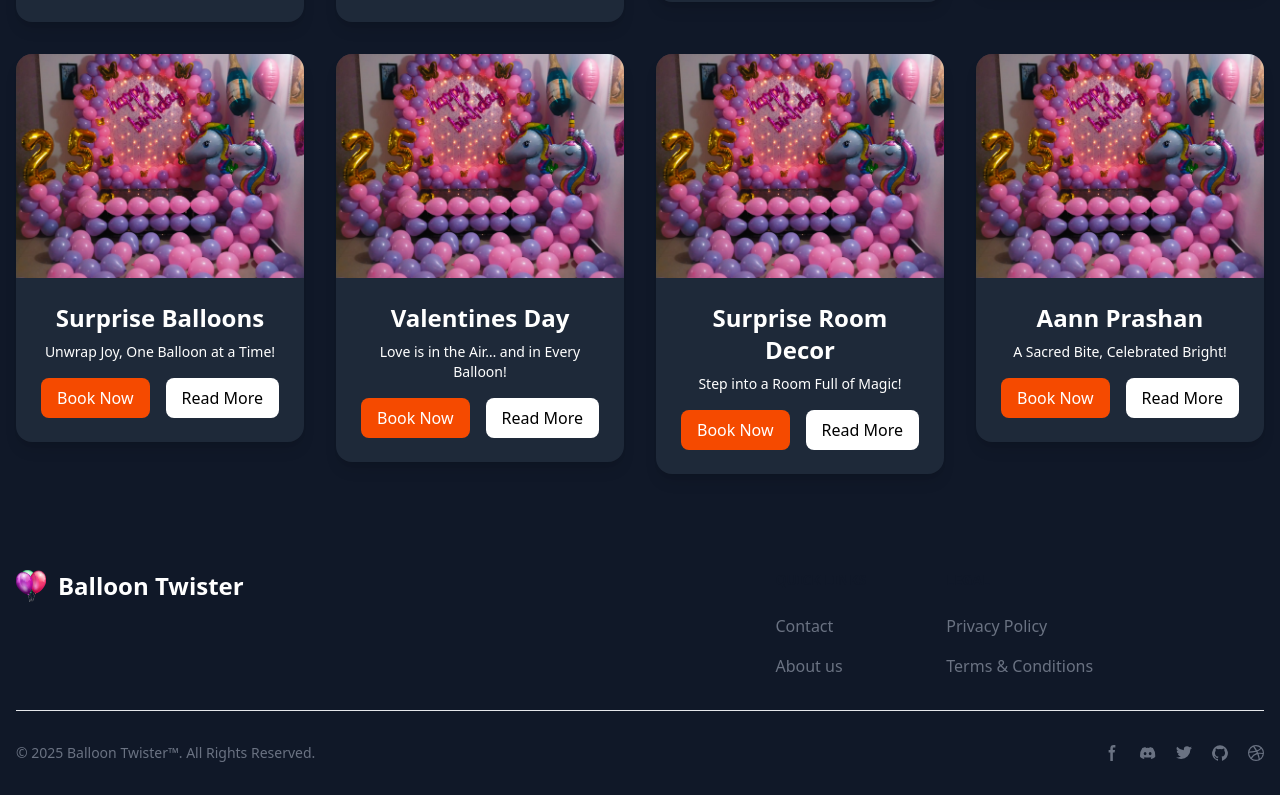
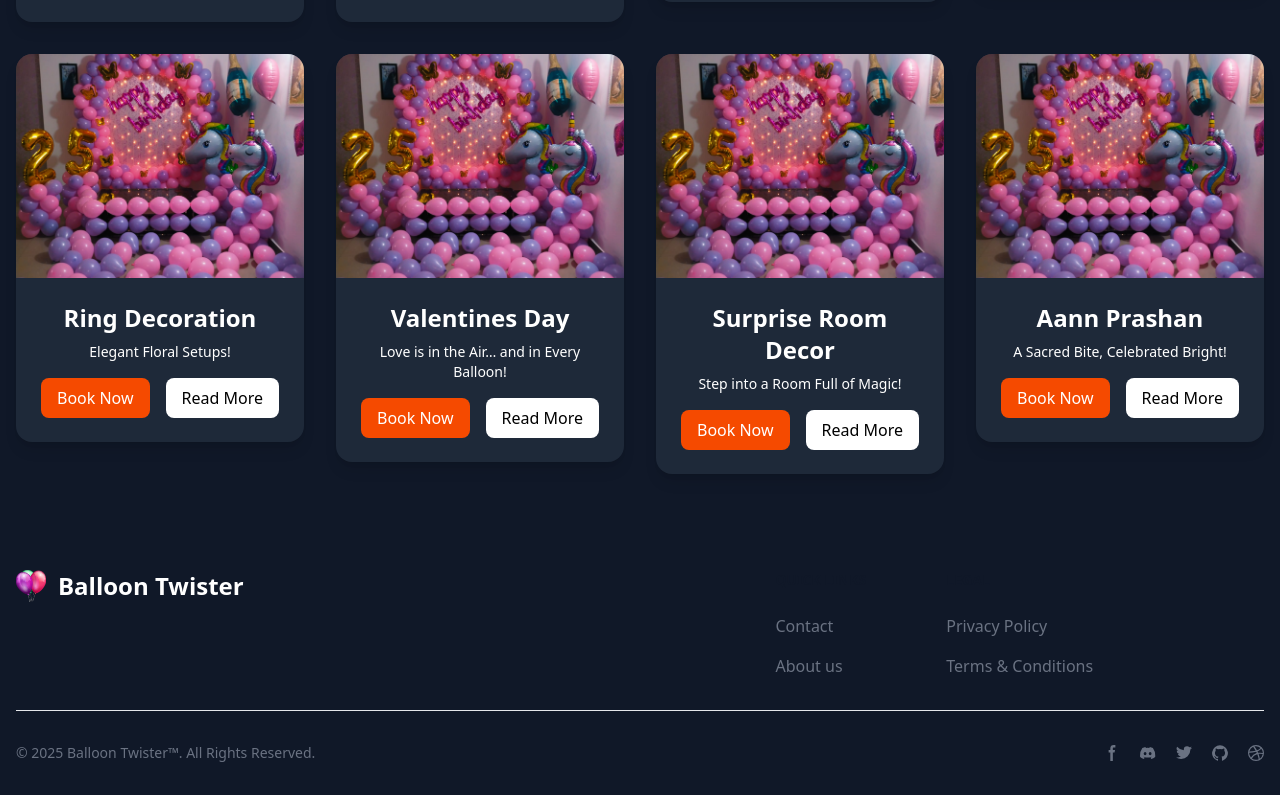
Before and after one commit to kshakya154/Balloon-Twister--, a React (Vite) app: page /services in a window 1280 px wide. Shown: the part 1106-1901 px from the top of the page. Built offline with nearby package versions, Linux system fonts and the light colour scheme; no server answers.

Commit message:
adding more services

```diff
--- a/pages/ServiceDetails.jsx
+++ b/pages/ServiceDetails.jsx
@@ -51,10 +51,10 @@ const serviceData = {
       "This service is ideal for a bride or groom's grand entry, surprise birthday gifts, baby homecomings, or even promotional events. We offer compact or SUV-sized dollies based on your requirement, and our team ensures on-site decoration, timely setup, and hassle-free pickup. Every element used is of premium quality, ensuring your decoration looks perfect and lasts throughout the event.With our attention to detail and creative flair, your dolly will become the highlight of the occasion, drawing admiration and countless photo ops. One of our happy clients shared, The car dolly decoration was the highlight of my sister’s wedding entry. Everyone was clicking pictures and asking who did the décor. Thank you, Balloon Twister, for the magic!",
     images: ["/images/h4.jpg", "/images/h2.jpg", "/images/h1.jpg"],
   },
-  "surprise-balloons": {
-    title: "Surprise Balloon Decoration",
+  "ring-decoration": {
+    title: " Ring Decoration",
     description:
-      "Make someone’s day unforgettable with our Surprise Balloon Decor service. Whether it’s a birthday wake-up, a romantic gesture, or a friend’s achievement, we specialize in creating stunning and joyful balloon arrangements that are set up secretly to maximize the surprise element. Our packages include customized messages, foil balloons, confetti balloons, and optional add-ons like gifts, flowers, or cakes — all arranged with creativity and care, ready to blow them away (literally!).",
+      "Your ring ceremony marks the beautiful beginning of a lifelong journey, and we are here to make that moment truly unforgettable with our exclusive Ring Ceremony Decoration services. At [Your Company Name], we believe that every couple has a unique story, and we express that story through stunning, personalized décor that reflects your personality and love. Whether you dream of a romantic floral setup, a luxurious royal theme, or a modern minimalist ambiance, our creative decorators work closely with you to bring your vision to life.We provide elegant stage decorations adorned with fresh flowers, shimmering lights, thematic props, and statement backdrops that serve as the perfect setting for exchanging rings and capturing precious memories. Our team ensures every corner of your venue is thoughtfully decorated — from welcome boards and entrance arches to seating arrangements and selfie zones.",
     images: ["/images/h4.jpg", "/images/h2.jpg", "/images/h1.jpg"],
   },
   "valentines-day": {
--- a/pages/ServicePage.jsx
+++ b/pages/ServicePage.jsx
@@ -52,10 +52,10 @@ const services = [
     link: "/services/dolly-car-booking",
   },
   {
-    title: "Surprise Balloons",
-    description: "Unwrap Joy, One Balloon at a Time!",
+    title: "Ring Decoration",
+    description: "Elegant Floral Setups!",
     image: "/images/v21.jpg",
-    link: "/services/surprise-balloons",
+    link: "/services/ring-decoration",
   },
   {
     title: "Valentines Day",
```
